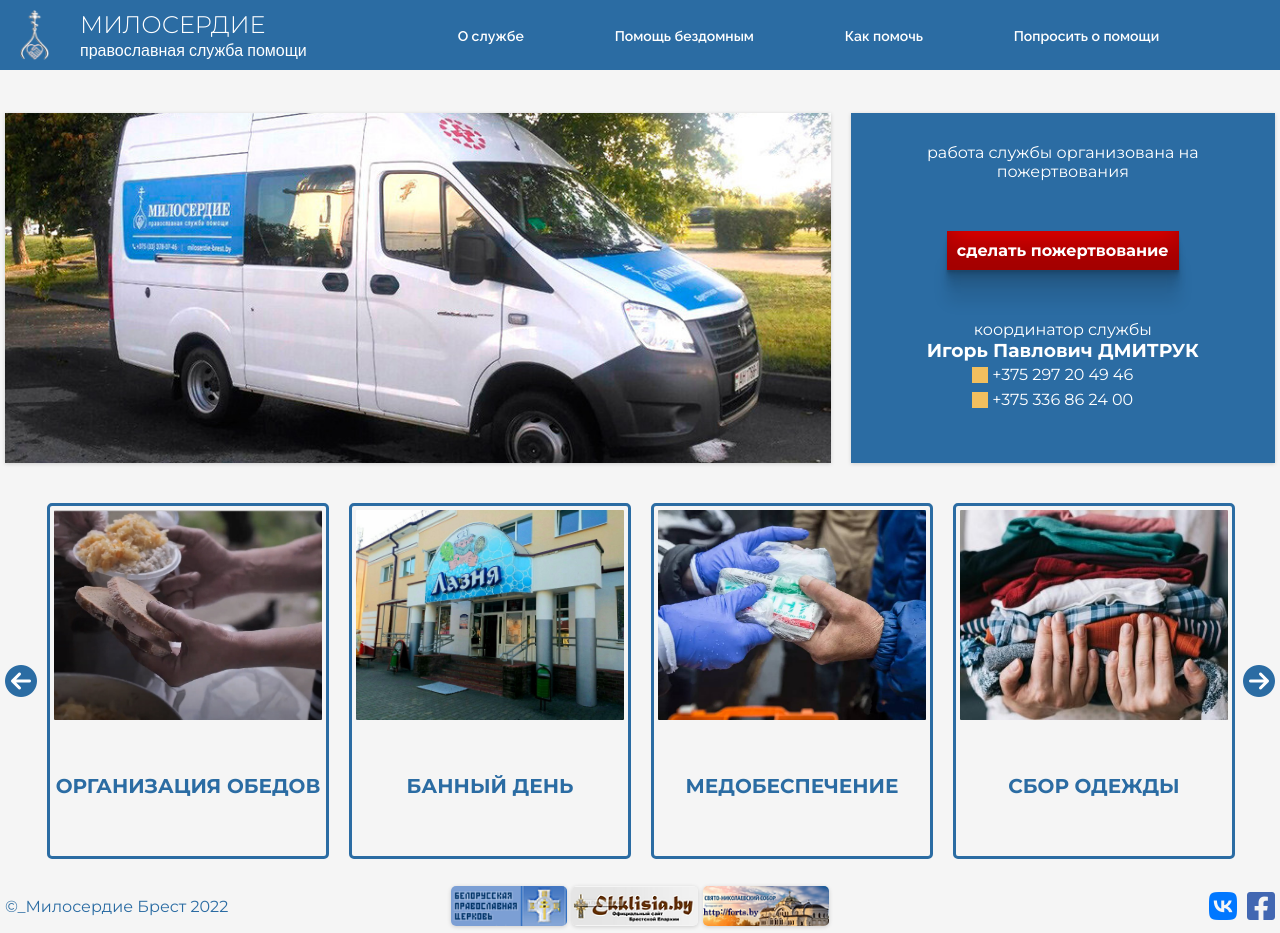
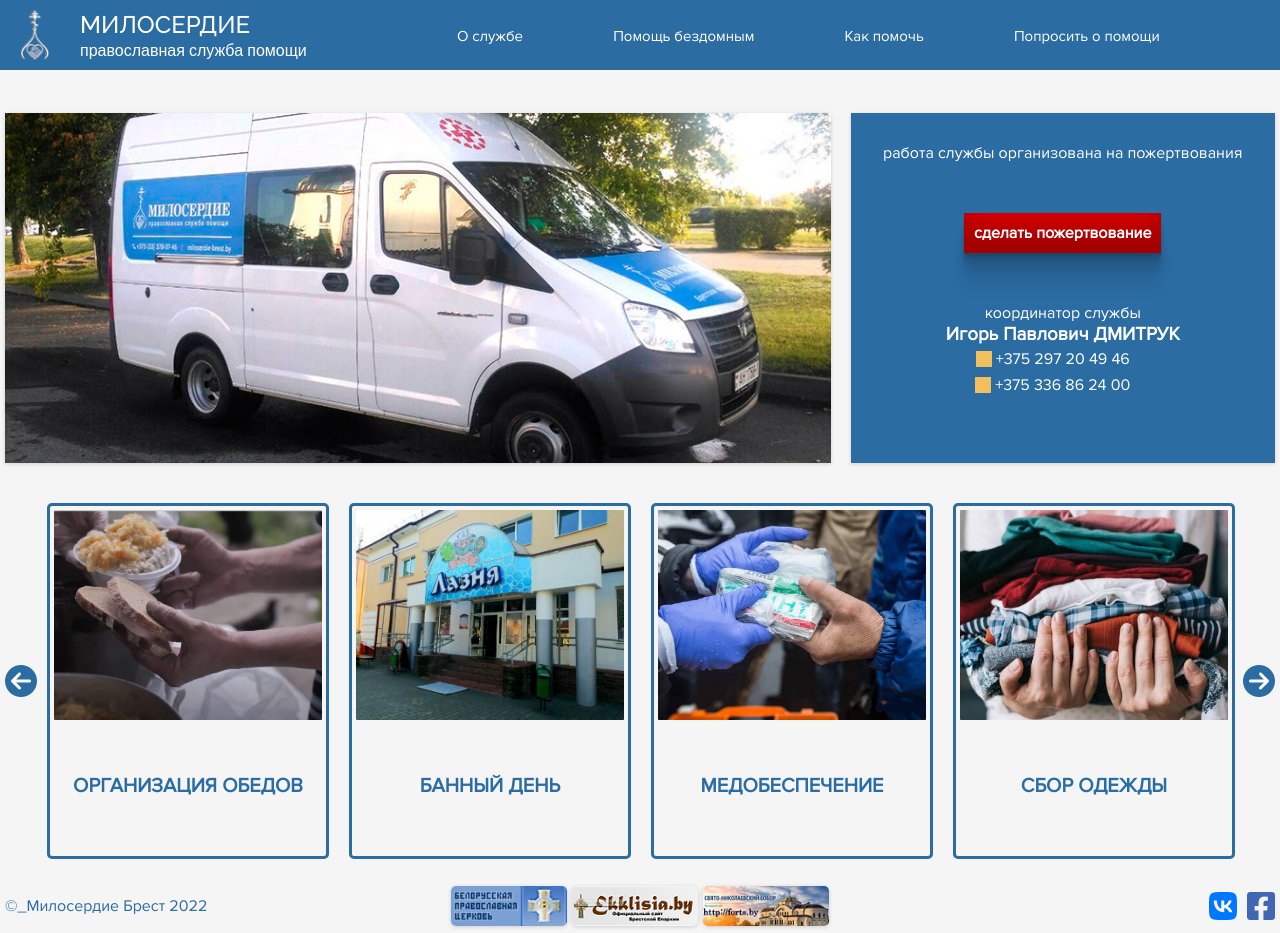
Before and after one commit to alexbrestby/miloserdiebrest, a website built with Vite: page index.html in a window 1280 px wide. Built offline with nearby package versions, Linux system fonts and the light colour scheme; files whose address does not match are found by name.

Commit message:
feat: change site f-family to proximaNova-regular

```diff
--- a/src/style/_header.sass
+++ b/src/style/_header.sass
@@ -31,6 +31,8 @@
   font-weight: 300
 
 .logo__brand-h1
+  font-family: $raleway
+  font-weight: 500
   text-transform: uppercase
   font-size: rem(24)
   @media screen and (max-width: 840px)
@@ -52,9 +54,8 @@
     .nav-link
       text-decoration: none
       color: #ffffff
-      font-family: $raleway
-      font-size: rem(14)
-      font-weight: 600
+      font-size: rem(15)
+      font-weight: 500
       &:hover
         color: #f2bf5e
         cursor: pointer
--- a/src/style/style.sass
+++ b/src/style/style.sass
@@ -15,7 +15,7 @@
     // border: 1px solid black
 
 :root
-  font-family: $montserrat
+  font-family: $proximaNova
 
 body
   margin: 0
```
